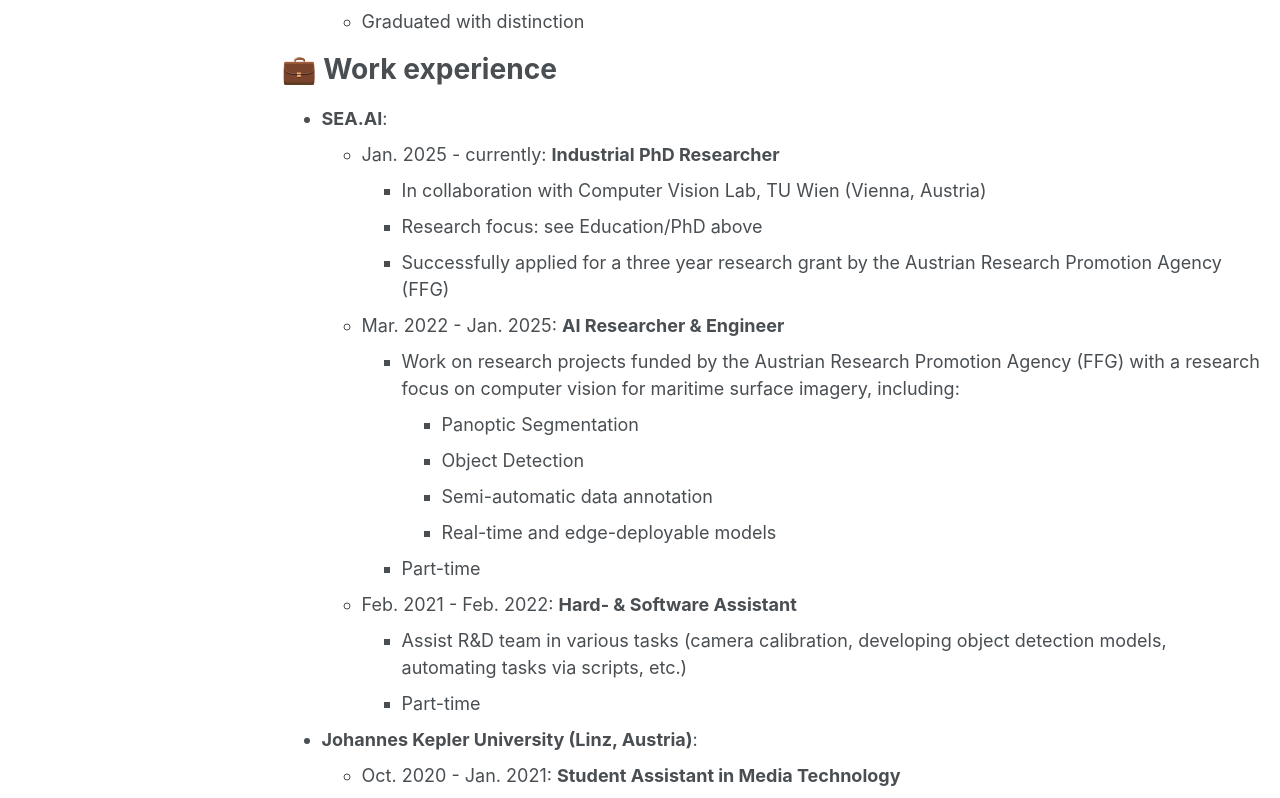
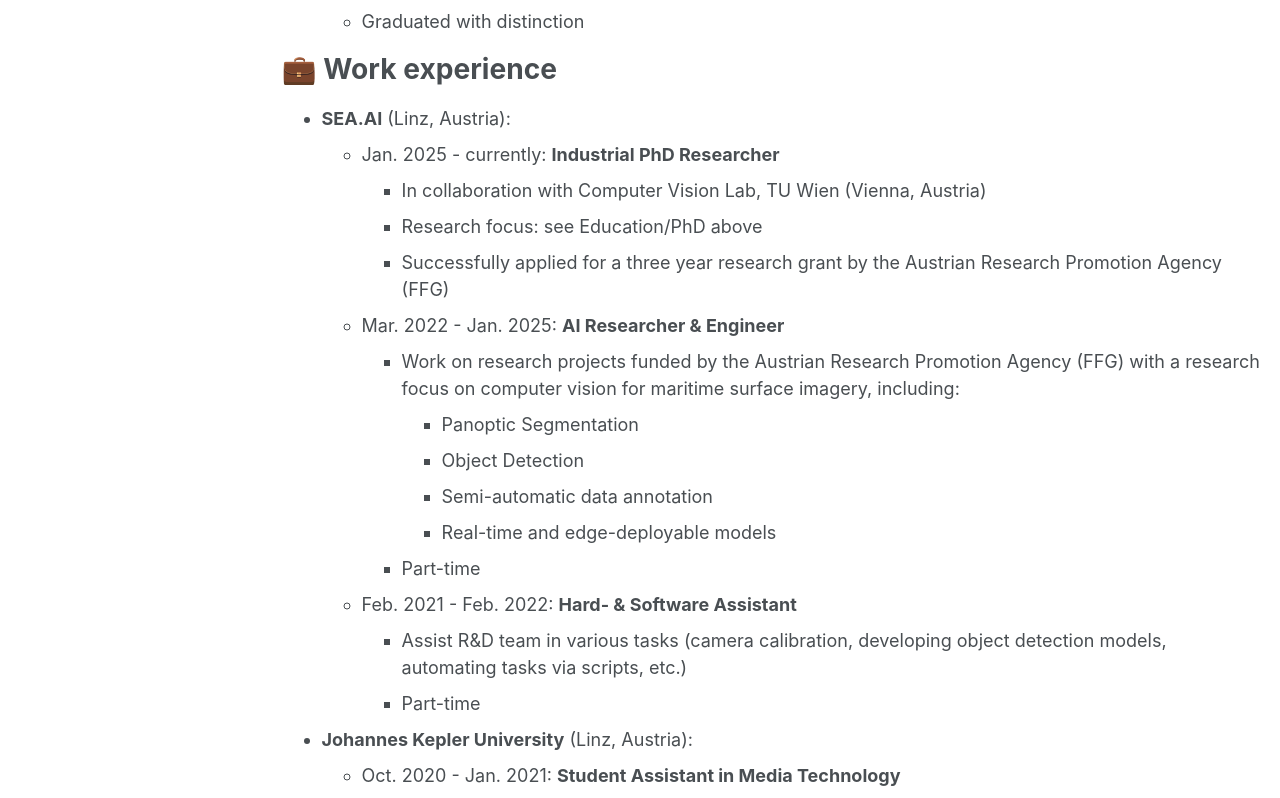
Before and after one commit to franziska-denk/franziska-denk.github.io, a Jekyll site: the page built from _pages/cv.md, in a window 1280 px wide and 1400 px high. Shown: the part 599-1397 px from the top of the window. Built offline with Jekyll 4.4.1, drawn with Linux system fonts in a browser that asks for light colours; a script that is not in the unit is left out.

Commit message:
update cv

```diff
--- a/_pages/cv.md
+++ b/_pages/cv.md
@@ -28,7 +28,7 @@ redirect_from:
 
 💼 Work experience
 ======
-* **SEA.AI**:
+* **SEA.AI** (Linz, Austria):
   * Jan. 2025 - currently: **Industrial PhD Researcher**
     * In collaboration with Computer Vision Lab, TU Wien (Vienna, Austria)
     * Research focus: see Education/PhD above
@@ -46,7 +46,7 @@ redirect_from:
     * Assist R&D team in various tasks (camera calibration, developing object detection models, automating tasks via scripts, etc.)
     * Part-time
 
-* **Johannes Kepler University (Linz, Austria)**:
+* **Johannes Kepler University** (Linz, Austria):
   * Oct. 2020 - Jan. 2021: **Student Assistant in Media Technology**
     * Support remote teaching
     * Part-time
```
